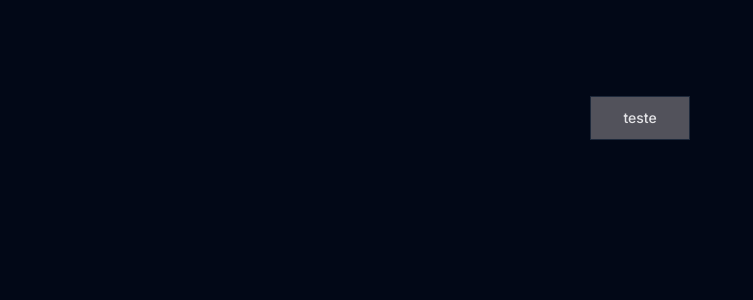
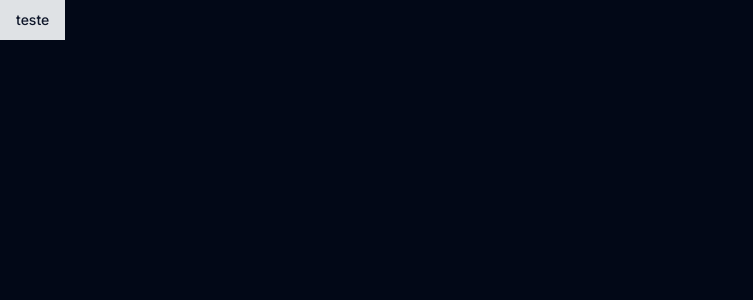
Before and after one commit to PeterAires/Full-Stack-Barbearia, a Next.js app: page / in a window 1280 px wide. Shown: the top 300 px of the page, without its empty margins (0-753 px from the left). Built offline with nearby package versions, Linux system fonts and the light colour scheme.

Commit message:
remove husky beacause problems

```diff
--- a/app/page.tsx
+++ b/app/page.tsx
@@ -1,17 +1,6 @@
-'use client'
+"use client";
 import { Button } from "./_components/ui/button";
 
-import Image from "next/image";
-import { useState } from "react";
-
 export default function Home() {
-
-  const [teste,setTeste] = useState()
-
-  return (
-    <main className="flex min-h-screen flex-col items-center justify-between p-24">
-      <Button  variant='outline' className="bg-zinc-600 text-zinc-200"
-      size='lg'>teste</Button>
-    </main>
-  );
+  return <Button>teste</Button>;
 }
--- a/package.json
+++ b/package.json
@@ -6,7 +6,8 @@
     "dev": "next dev",
     "build": "next build",
     "start": "next start",
-    "lint": "next lint"
+    "lint": "next lint",
+    "prepare": "husky"
   },
   "prisma": {
     "seed": "ts-node prisma/seed.ts"
@@ -29,6 +30,7 @@
     "@types/react-dom": "^18",
     "eslint": "^8",
     "eslint-config-next": "14.2.5",
+    "lint-staged": "^15.2.8",
     "postcss": "^8",
     "prettier": "^3.3.3",
     "prettier-plugin-tailwindcss": "^0.6.5",
```
Also changed, not shown: 1 other file (tests, documents, lock files or other folders).
